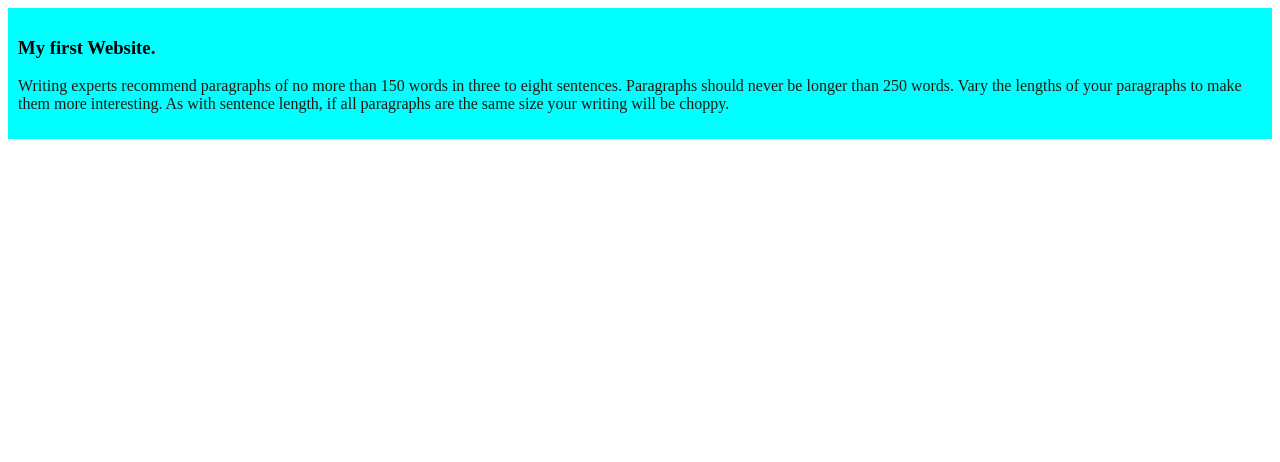
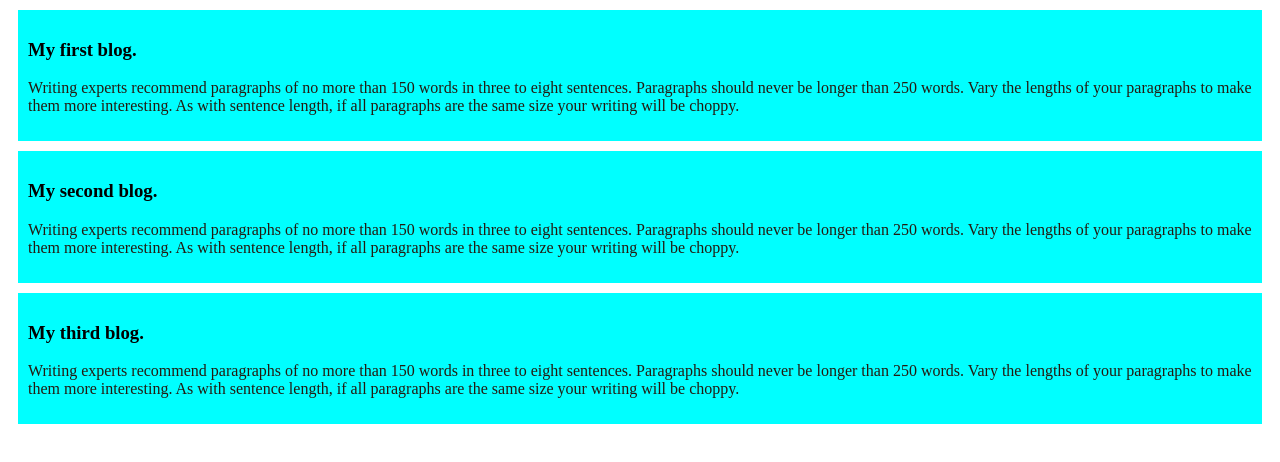
Before and after one commit to shazzadhossain21/my-first-github-, a plain HTML site: page index.html in a window 1280 px wide. Drawn offline with Linux system fonts and the light colour scheme.

Commit message:
added second and third blog

```diff
--- a/index.html
+++ b/index.html
@@ -8,7 +8,15 @@
 </head>
 <body>
     <div>
-        <h3>My first Website.</h3>
+        <h3>My first blog.</h3>
+        <p>Writing experts recommend paragraphs of no more than 150 words in three to eight sentences. Paragraphs should never be longer than 250 words. Vary the lengths of your paragraphs to make them more interesting. As with sentence length, if all paragraphs are the same size your writing will be choppy.</p>
+    </div>
+    <div>
+        <h3>My second blog.</h3>
+        <p>Writing experts recommend paragraphs of no more than 150 words in three to eight sentences. Paragraphs should never be longer than 250 words. Vary the lengths of your paragraphs to make them more interesting. As with sentence length, if all paragraphs are the same size your writing will be choppy.</p>
+    </div>
+    <div>
+        <h3>My third blog.</h3>
         <p>Writing experts recommend paragraphs of no more than 150 words in three to eight sentences. Paragraphs should never be longer than 250 words. Vary the lengths of your paragraphs to make them more interesting. As with sentence length, if all paragraphs are the same size your writing will be choppy.</p>
     </div>
 </body>
--- a/syles/blog.css
+++ b/syles/blog.css
@@ -1,6 +1,7 @@
 div{
     background-color: aqua;
     padding: 10px;
+    margin: 10px;
 }
 p{
     color: rgb(36, 27, 17);
```
